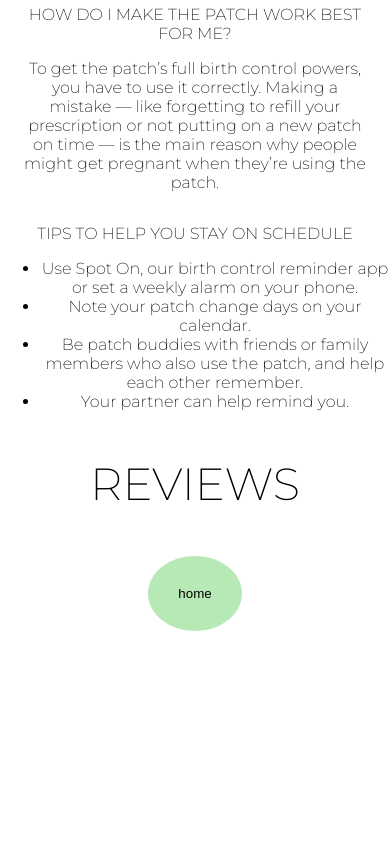
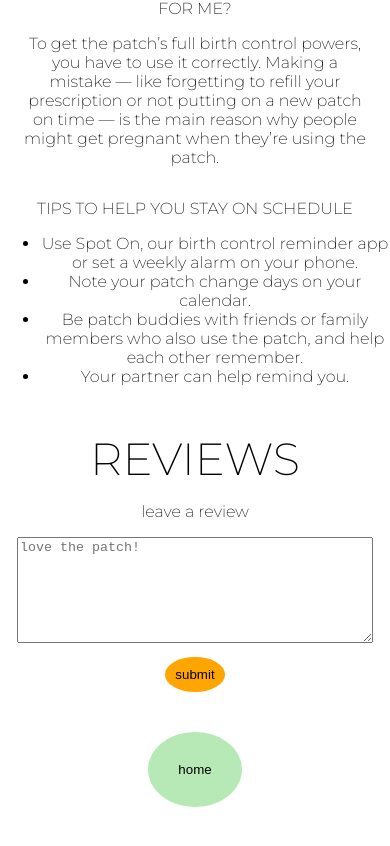
Before and after one commit to lilyshowlader/bcforyou, a React (Create React App) app: page /patch in a window 390 px wide. Shown: the part 1022-1868 px from the top of the page. Before the commit the page ends 1703 px from the top, so only its background shows below. Built offline with nearby package versions, Linux system fonts and the light colour scheme.

Commit message:
add review text area

```diff
--- a/src/Pages/Condoms.jsx
+++ b/src/Pages/Condoms.jsx
@@ -1,8 +1,20 @@
-import React from 'react';
+import React, { useState } from 'react';
 import { Link } from 'react-router-dom';
 import './Condoms.modules.css';
 
 export default function Condoms() {
+
+  const [reviews, setReviews] = useState([]);
+  const [newReview, setNewReview] = useState('');
+
+  // Function to handle adding a new review
+  const addReview = () => {
+    if (newReview.trim() !== '') {
+      setReviews([...reviews, newReview]);
+      setNewReview('');
+      }
+    };
+
   return (
     <>
       <div className='centered-heading'>
@@ -57,6 +69,25 @@ export default function Condoms() {
             </ul>
 
         <p className='bc-heading'>REVIEWS</p>
+        <p>leave a review</p>
+
+        <ul>
+            {reviews.map((review, index) => (
+              <li key={index}>{review}</li>
+            ))}
+          </ul>
+
+          <textarea
+            placeholder='love the patch!'
+            value={newReview}
+            onChange={(e) => setNewReview(e.target.value)}
+            className='text-area'
+          ></textarea>
+          <button onClick={addReview} className='submit-button'>submit</button>
+
+
+
+
       </div>
       </div>
 
--- a/src/Pages/Condoms.modules.css
+++ b/src/Pages/Condoms.modules.css
@@ -0,0 +1,103 @@
+.heading {
+  background-color: black;
+  text-align: center;
+  font-size: 36px;
+  padding-top: 30px;
+  padding-bottom: 30px;
+  margin-top: 0px;
+	margin-bottom: 80px;
+	color: white;
+	font-family: 'Montserrat', sans-serif;
+}
+
+.subheading {
+  font-weight: bold;
+}
+
+.bc-heading {
+  font-size: 45px !important;
+}
+
+.review-heading {
+  font-size: 45px !important;
+  margin-bottom: 0px;
+}
+
+.home-button {
+  padding: 30px;
+  border-radius: 50%;
+  border: none;
+  background-color: rgb(183, 233, 183);
+}
+
+.submit-button {
+  padding: 10px;
+  border-radius: 50%;
+  border: none;
+  background-color: orange;
+  margin-left: 650px;
+  margin-top: 5px;
+}
+
+.endofpage {
+  margin-top: 50px;
+}
+
+.text-area {
+  width: 700px;
+  height: 100px
+}
+
+.submit-button:hover img {
+  border: 2px solid rgba(0, 0, 0, .3);
+}
+
+@media (min-width: 769px) {
+  .content-container {
+    display: flex;
+    justify-content: center;
+    align-items: center;
+  }
+
+  .imageContainer {
+    margin-right: 20px;
+    margin-top: -90px;
+  }
+
+  .text-container {
+    flex-grow: 1;
+    max-width: 400px;
+  }
+
+  .text-container-two {
+    max-width: 700px;
+    text-align: left;
+  }
+
+  /* Add styles for text-container-two */
+}
+
+
+/* Media query for screens less than 768px */
+@media (max-width: 768px) {
+  .content-container {
+    display: flex;
+    flex-direction: column;
+    align-items: center;
+  }
+
+  .text-container {
+    width: 350px;
+  }
+
+  .text-area {
+    width: 350px;
+    height: 100px
+  }
+
+  .submit-button {
+    margin-left: 0;
+    margin-top: 10px;
+    margin-bottom: 40px;
+  }
+}
--- a/src/Pages/IUD.jsx
+++ b/src/Pages/IUD.jsx
@@ -1,8 +1,20 @@
-import React from 'react';
+import React, { useState } from 'react';
 import { Link } from 'react-router-dom';
 import './IUD.modules.css';
 
 export default function IUD() {
+  const [reviews, setReviews] = useState([]);
+  const [newReview, setNewReview] = useState('');
+
+  // Function to handle adding a new review
+  const addReview = () => {
+    if (newReview.trim() !== '') {
+      setReviews([...reviews, newReview]);
+      setNewReview('');
+      }
+    };
+
+
   return (
     <>
       <div className='centered-heading'>
@@ -57,7 +69,26 @@ export default function IUD() {
 
           The Mirena, Kyleena, Liletta, and Skyla IUDs use the hormone progestin to prevent pregnancy. Progestin is very similar to the hormone progesterone that our bodies make naturally. Mirena works for up to 8 years. Kyleena works for up to 5 years. Liletta works for up to 8 years. Skyla works for up to 3 years.
         </p>
-        <p className='bc-heading'>REVIEWS</p>
+
+
+        <p className='review-heading'>REVIEWS</p>
+        <p>leave a review</p>
+
+        <ul>
+            {reviews.map((review, index) => (
+              <li key={index}>{review}</li>
+            ))}
+          </ul>
+
+          <textarea
+            placeholder='love the patch!'
+            value={newReview}
+            onChange={(e) => setNewReview(e.target.value)}
+            className='text-area'
+          ></textarea>
+          <button onClick={addReview} className='submit-button'>submit</button>
+
+
       </div>
       </div>
 
--- a/src/Pages/IUD.modules.css
+++ b/src/Pages/IUD.modules.css
@@ -13,7 +13,12 @@
 .subheading {
   font-weight: bold;
 }
+
 .bc-heading {
+  font-size: 45px !important;
+}
+
+.review-heading {
   font-size: 45px !important;
 }
 
@@ -24,8 +29,27 @@
   background-color: rgb(183, 233, 183);
 }
 
+.submit-button {
+  padding: 10px;
+  border-radius: 50%;
+  border: none;
+  background-color: orange;
+  margin-left: 650px;
+  margin-top: 5px;
+}
+
 .endofpage {
   margin-top: 50px;
+}
+
+
+.text-area {
+  width: 700px;
+  height: 100px
+}
+
+.submit-button:hover img {
+  border: 2px solid rgba(0, 0, 0, .3);
 }
 
 
@@ -50,8 +74,6 @@
     max-width: 700px;
     text-align: left;
   }
-
-  /* Add styles for text-container-two */
 }
 
 
@@ -66,4 +88,15 @@
   .text-container {
     width: 350px;
   }
+
+  .text-area {
+    width: 350px;
+    height: 100px
+  }
+
+  .submit-button {
+    margin-left: 0;
+    margin-top: 10px;
+    margin-bottom: 40px;
+  }
 }
--- a/src/Pages/Implanon.jsx
+++ b/src/Pages/Implanon.jsx
@@ -1,8 +1,21 @@
-import React from 'react';
+import React, { useState } from 'react';
 import { Link } from 'react-router-dom';
 import './Implanon.modules.css';
 
 export default function Implanon() {
+// State to manage user reviews
+const [reviews, setReviews] = useState([]);
+const [newReview, setNewReview] = useState('');
+
+// Function to handle adding a new review
+const addReview = () => {
+  if (newReview.trim() !== '') {
+    setReviews([...reviews, newReview]);
+    setNewReview('');
+    }
+  };
+
+
   return (
     <>
       <div className='centered-heading'>
@@ -45,6 +58,24 @@ export default function Implanon() {
 						</p>
 
         <p className='bc-heading'>REVIEWS</p>
+        <p>leave a review</p>
+
+
+        <ul>
+            {reviews.map((review, index) => (
+              <li key={index}>{review}</li>
+            ))}
+          </ul>
+
+          <textarea
+            placeholder='love the patch!'
+            value={newReview}
+            onChange={(e) => setNewReview(e.target.value)}
+            className='text-area'
+          ></textarea>
+          <button onClick={addReview} className='submit-button'>submit</button>
+
+
       </div>
       </div>
 
--- a/src/Pages/Implanon.modules.css
+++ b/src/Pages/Implanon.modules.css
@@ -24,10 +24,27 @@
   background-color: rgb(183, 233, 183);
 }
 
+.submit-button {
+  padding: 10px;
+  border-radius: 50%;
+  border: none;
+  background-color: orange;
+  margin-left: 650px;
+  margin-top: 5px;
+}
+
 .endofpage {
   margin-top: 50px;
 }
 
+.text-area {
+  width: 700px;
+  height: 100px
+}
+
+.submit-button:hover img {
+  border: 2px solid rgba(0, 0, 0, .3);
+}
 
 @media (min-width: 769px) {
   .content-container {
@@ -64,4 +81,15 @@
   .text-container {
     width: 350px;
   }
+
+  .text-area {
+    width: 350px;
+    height: 100px
+  }
+
+  .submit-button {
+    margin-left: 0;
+    margin-top: 10px;
+    margin-bottom: 40px;
+  }
 }
--- a/src/Pages/NuvaRing.jsx
+++ b/src/Pages/NuvaRing.jsx
@@ -1,8 +1,20 @@
-import React from 'react';
+import React, { useState } from 'react';
 import { Link } from 'react-router-dom';
 import './NuvaRing.modules.css';
 
 export default function NuvaRing() {
+  const [reviews, setReviews] = useState([]);
+  const [newReview, setNewReview] = useState('');
+
+  // Function to handle adding a new review
+  const addReview = () => {
+    if (newReview.trim() !== '') {
+      setReviews([...reviews, newReview]);
+      setNewReview('');
+      }
+    };
+
+
   return (
     <>
       <div className='centered-heading'>
@@ -45,7 +57,25 @@ export default function NuvaRing() {
               <li>Store NuvaRings at room temperature, and away from direct sunlight for up to 4 months (16 weeks). Keep any NuvaRings that you won’t use within 4 months in the refrigerator.</li>
             </ul>
 
-        <p className='bc-heading'>REVIEWS</p>
+
+        <p className='review-heading'>REVIEWS</p>
+        <p>leave a review</p>
+
+        <ul>
+            {reviews.map((review, index) => (
+              <li key={index}>{review}</li>
+            ))}
+          </ul>
+
+          <textarea
+            placeholder='love the patch!'
+            value={newReview}
+            onChange={(e) => setNewReview(e.target.value)}
+            className='text-area'
+          ></textarea>
+          <button onClick={addReview} className='submit-button'>submit</button>
+
+
       </div>
       </div>
 
--- a/src/Pages/NuvaRing.modules.css
+++ b/src/Pages/NuvaRing.modules.css
@@ -13,7 +13,13 @@
 .subheading {
   font-weight: bold;
 }
+
 .bc-heading {
+  font-size: 45px !important;
+  margin-top: 100px;
+}
+
+.review-heading {
   font-size: 45px !important;
 }
 
@@ -24,8 +30,22 @@
   background-color: rgb(183, 233, 183);
 }
 
+.submit-button {
+  padding: 10px;
+  border-radius: 50%;
+  border: none;
+  background-color: orange;
+  margin-left: 650px;
+  margin-top: 5px;
+}
+
 .endofpage {
   margin-top: 50px;
+}
+
+.text-area {
+  width: 700px;
+  height: 100px
 }
 
 
@@ -65,4 +85,20 @@
   .text-container {
     width: 350px;
   }
+
+  .bc-heading {
+    font-size: 45px !important;
+    margin-top: 20px;
+  }
+
+  .text-area {
+    width: 350px;
+    height: 100px
+  }
+
+  .submit-button {
+    margin-left: 0;
+    margin-top: 10px;
+    margin-bottom: 40px;
+  }
 }
--- a/src/Pages/Pills.jsx
+++ b/src/Pages/Pills.jsx
@@ -1,8 +1,20 @@
-import React from 'react';
+import React, { useState } from 'react';
 import { Link } from 'react-router-dom';
 import './Pills.modules.css';
 
 export default function Pills() {
+  const [reviews, setReviews] = useState([]);
+  const [newReview, setNewReview] = useState('');
+
+  // Function to handle adding a new review
+  const addReview = () => {
+    if (newReview.trim() !== '') {
+      setReviews([...reviews, newReview]);
+      setNewReview('');
+      }
+    };
+
+
   return (
     <>
       <div className='centered-heading'>
@@ -55,6 +67,24 @@ export default function Pills() {
 
 
         <p className='bc-heading'>REVIEWS</p>
+        <p>leave a review</p>
+
+
+        <ul>
+            {reviews.map((review, index) => (
+              <li key={index}>{review}</li>
+            ))}
+          </ul>
+
+          <textarea
+            placeholder='love the patch!'
+            value={newReview}
+            onChange={(e) => setNewReview(e.target.value)}
+            className='text-area'
+          ></textarea>
+          <button onClick={addReview} className='submit-button'>submit</button>
+
+
       </div>
       </div>
 
--- a/src/Pages/Pills.modules.css
+++ b/src/Pages/Pills.modules.css
@@ -13,8 +13,14 @@
 .subheading {
   font-weight: bold;
 }
+
 .bc-heading {
   font-size: 45px !important;
+}
+
+.review-heading {
+  font-size: 45px !important;
+  margin-bottom: 0px;
 }
 
 .home-button {
@@ -24,10 +30,27 @@
   background-color: rgb(183, 233, 183);
 }
 
+.submit-button {
+  padding: 10px;
+  border-radius: 50%;
+  border: none;
+  background-color: orange;
+  margin-left: 650px;
+  margin-top: 5px;
+}
+
 .endofpage {
   margin-top: 50px;
 }
 
+.text-area {
+  width: 700px;
+  height: 100px
+}
+
+.submit-button:hover img {
+  border: 2px solid rgba(0, 0, 0, .3);
+}
 
 @media (min-width: 769px) {
   .content-container {
@@ -50,8 +73,6 @@
     max-width: 700px;
     text-align: left;
   }
-
-  /* Add styles for text-container-two */
 }
 
 
@@ -66,4 +87,15 @@
   .text-container {
     width: 350px;
   }
+
+  .text-area {
+    width: 350px;
+    height: 100px
+  }
+
+  .submit-button {
+    margin-left: 0;
+    margin-top: 10px;
+    margin-bottom: 40px;
+  }
 }
--- a/src/Pages/ThePatch.jsx
+++ b/src/Pages/ThePatch.jsx
@@ -1,8 +1,19 @@
-import React from 'react';
+import React, { useState } from 'react';
 import { Link } from 'react-router-dom';
 import './ThePatch.modules.css';
 
 export default function ThePatch() {
+const [reviews, setReviews] = useState([]);
+const [newReview, setNewReview] = useState('');
+
+// Function to handle adding a new review
+const addReview = () => {
+  if (newReview.trim() !== '') {
+    setReviews([...reviews, newReview]);
+    setNewReview('');
+    }
+  };
+
   return (
     <>
       <div className='centered-heading'>
@@ -39,13 +50,32 @@ export default function ThePatch() {
       <div className='content-container'>
       <div className='text-container-two'>
         <p className='sub-heading'>TIPS TO HELP YOU STAY ON SCHEDULE</p>
-				<ul>
+				    <ul>
               <li>Use Spot On, our birth control reminder app or set a weekly alarm on your phone.</li>
               <li>Note your patch change days on your calendar.</li>
               <li>Be patch buddies with friends or family members who also use the patch, and help each other remember.</li>
               <li>Your partner can help remind you.</li>
             </ul>
-						<p className='bc-heading'>REVIEWS</p>
+
+
+						<p className='review-heading'>REVIEWS</p>
+            <p>leave a review</p>
+
+            <ul>
+            {reviews.map((review, index) => (
+              <li key={index}>{review}</li>
+            ))}
+          </ul>
+
+          <textarea
+            placeholder='love the patch!'
+            value={newReview}
+            onChange={(e) => setNewReview(e.target.value)}
+            className='text-area'
+          ></textarea>
+          <button onClick={addReview} className='submit-button'>submit</button>
+
+
       </div>
       </div>
 
--- a/src/Pages/ThePatch.modules.css
+++ b/src/Pages/ThePatch.modules.css
@@ -13,8 +13,14 @@
 .subheading {
   font-weight: bold;
 }
+
 .bc-heading {
   font-size: 45px !important;
+}
+
+.review-heading {
+  font-size: 45px !important;
+  margin-bottom: 0px;
 }
 
 .home-button {
@@ -24,10 +30,27 @@
   background-color: rgb(183, 233, 183);
 }
 
+.submit-button {
+  padding: 10px;
+  border-radius: 50%;
+  border: none;
+  background-color: orange;
+  margin-left: 650px;
+  margin-top: 5px;
+}
+
 .endofpage {
   margin-top: 50px;
 }
 
+.text-area {
+  width: 700px;
+  height: 100px
+}
+
+.submit-button:hover img {
+  border: 2px solid rgba(0, 0, 0, .3);
+}
 
 @media (min-width: 769px) {
   .content-container {
@@ -50,8 +73,6 @@
     max-width: 700px;
     text-align: left;
   }
-
-  /* Add styles for text-container-two */
 }
 
 
@@ -66,4 +87,15 @@
   .text-container {
     width: 350px;
   }
+
+  .text-area {
+    width: 350px;
+    height: 100px
+  }
+
+  .submit-button {
+    margin-left: 0;
+    margin-top: 10px;
+    margin-bottom: 40px;
+  }
 }
```
